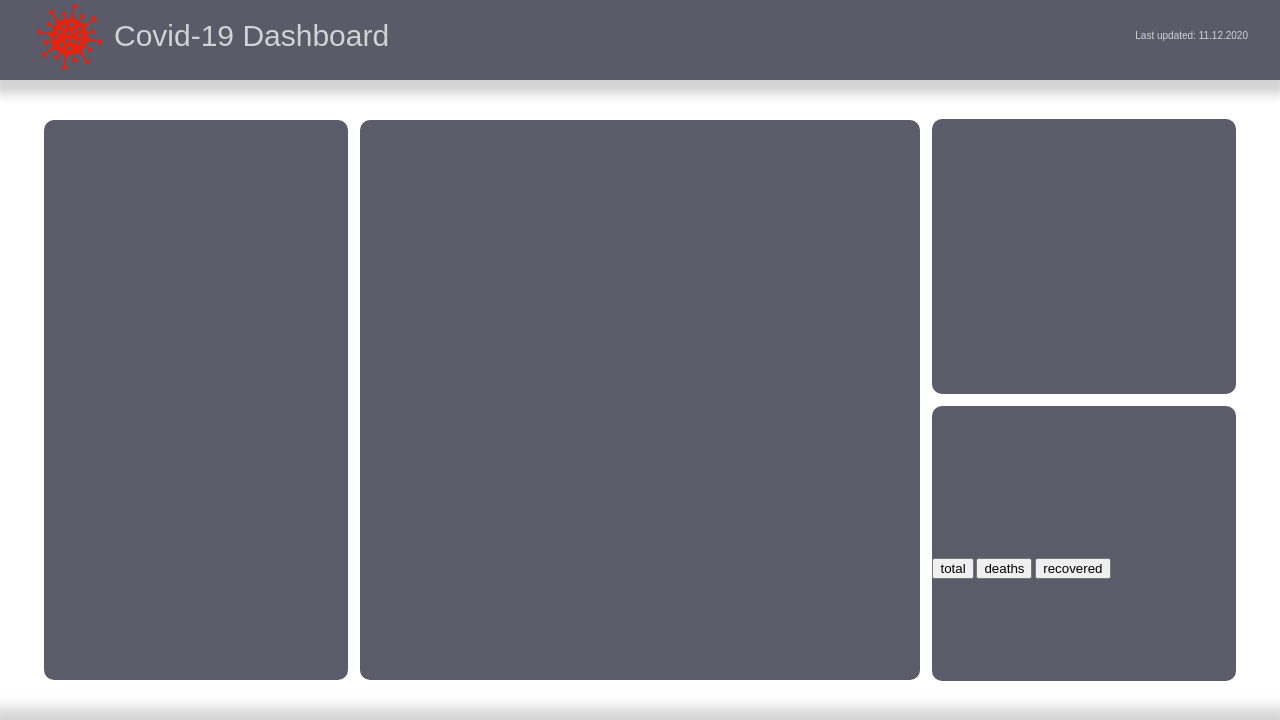
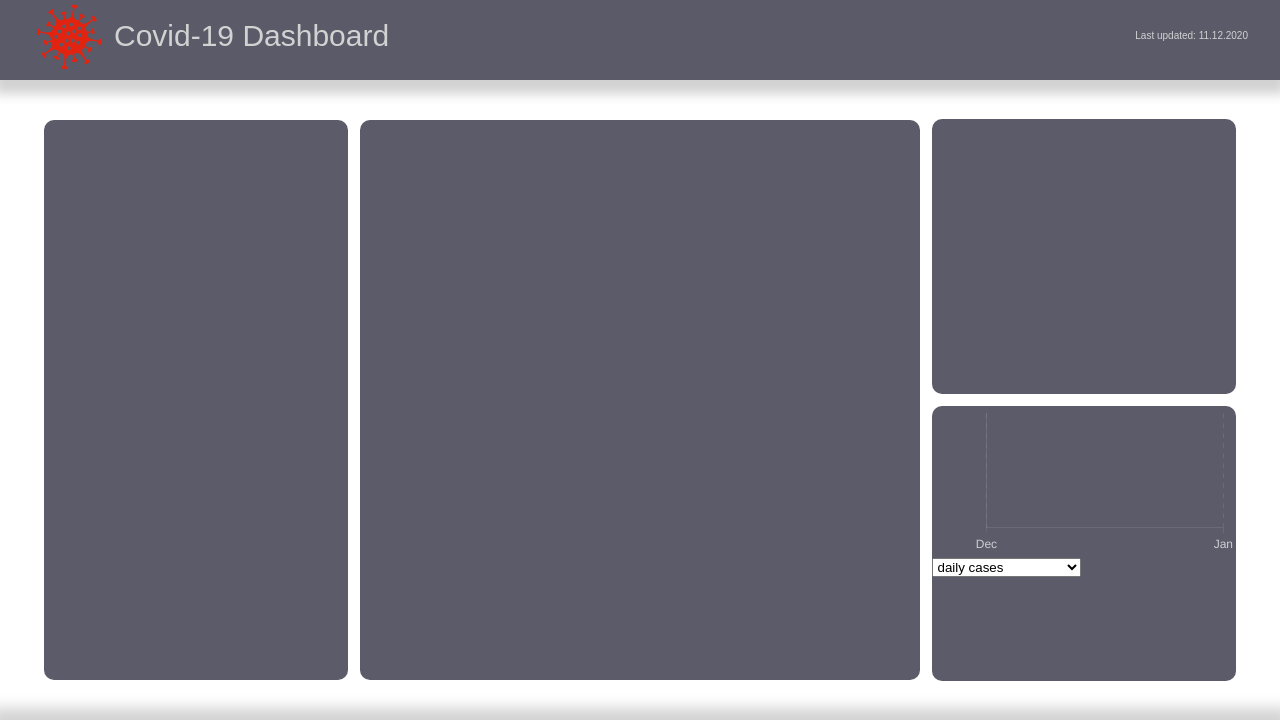
Before and after one commit to AlexChrks/covid-dashboard, a website built with webpack: page src/index.html in a window 1280 px wide. Shown: the top 720 px of the page. Built offline with nearby package versions, Linux system fonts and the light colour scheme; no server answers; files whose address does not match are found by name.

Commit message:
feat: schedule comulative

```diff
--- a/src/assets/scripts/createSchedule/Schedule.js
+++ b/src/assets/scripts/createSchedule/Schedule.js
@@ -1,8 +1,7 @@
 import Chart from './Chart.bundle.min.js';
 
 class Schedule {
-  constructor(arrayDays, ctx) {
-    this.arrayDays = arrayDays;
+  constructor(ctx) {
     this.ctx = ctx;
   }
 
@@ -10,34 +9,38 @@ class Schedule {
     this.arrayDays = val;
   }
 
-  convert(param) {
+  convertDaily(param, option) {
     for (let i = 1; i < this.arrayDays.length; i++) {
+      let num;
+      if (option === 'daily') {
+        num = this.arrayDays[i][param] - this.arrayDays[i - 1][param];
+      } else if (option === 'cumulative') {
+        num = this.arrayDays[i][param];
+      }
+      if (num < 0) num = 0;
       this.arr.push({
         x: new Date(`${this.arrayDays[i].date}`),
-        y: (this.arrayDays[i][param] - this.arrayDays[i - 1][param])
+        y: (num)
       });
     }
+    this.maxValue = Math.ceil(Math.max(...this.arr.map((el) => el.y)) / 10) * 15;
+    this.stepSize = this.maxValue / 3;
   }
 
-  drawSchedule(param = 'totalConfirmed') {
-    if (param === 'totalConfirmed') {
-      this.maxValue = 2000000;
-      this.stepSize = 500000;
-    } else if (param === 'totalDeaths') {
-      this.maxValue = 20000;
-      this.stepSize = 5000;
-    } else {
-      this.maxValue = 750000;
-      this.stepSize = 250000;
-    }
+  drawSchedule(param, option = 'daily') {
+    if (param === 'totalConfirmed') this.color = 'rgb(255, 99, 132)';
+    else if (param === 'totalDeaths') this.color = 'rgb(194, 10, 10)';
+    else this.color = 'rgb(41, 181, 20)';
+    if (option === 'daily') this.type = 'bar';
+    else if (option === 'cumulative') this.type = 'bubble';
     this.arr = [];
-    this.convert(param);
+    this.convertDaily(param, option);
     const chartConfig = {
-      type: 'bar',
+      type: this.type,
       data: {
         datasets: [{
-          backgroundColor: 'rgb(255, 99, 132)',
-          borderColor: 'rgb(255, 99, 132)',
+          backgroundColor: this.color,
+          borderColor: this.color,
           barThickness: 2,
           data: this.arr
         }]
@@ -45,6 +48,9 @@ class Schedule {
       options: {
         responsive: true,
         legend: false,
+        interaction: {
+          mode: 'x'
+        },
         scales: {
           yAxes: [{
             ticks: {
--- a/src/assets/scripts/createSchedule/createSchedule.js
+++ b/src/assets/scripts/createSchedule/createSchedule.js
@@ -1,22 +1,31 @@
 import CovidAPI from '../Covid19API.js';
 import Schedule from './Schedule.js';
 
-function createSchedule() {
+function createSchedule(country) {
   const ctx = document.getElementById('myChart').getContext('2d');
-  const btns = document.querySelectorAll('.btn_schedule');
-  const somePromise = CovidAPI.getWorldHistory()
-    .then((database) => database)
-    .catch((error) => console.log(error.message));
-  somePromise.then((res) => {
-    const chart = new Schedule(res, ctx);
+  const selectSchedule = document.getElementById('select_schedule');
+  const chart = new Schedule(ctx);
+  let promiseHistory;
+  if (country !== undefined) {
+    promiseHistory = CovidAPI.getCountryHistory('Belarus')
+      .then((database) => database)
+      .catch((error) => new Error(error.message));
+  } else {
+    promiseHistory = CovidAPI.getWorldHistory()
+      .then((database) => database)
+      .catch((error) => new Error(error.message));
+  }
+  promiseHistory.then((res) => {
     chart.setArr = res;
-    chart.drawSchedule();
-    btns.forEach((el) => {
-      el.addEventListener('click', () => {
-        chart.drawSchedule(el.dataset.id);
-      });
-    });
+    chart.drawSchedule('totalConfirmed');
   });
+
+  function getSelectValue(value) {
+    const selectScheduleValue = document.getElementById('select_schedule').value;
+    if (value) chart.drawSchedule(value);
+    chart.drawSchedule(selectScheduleValue.split('_')[1], selectScheduleValue.split('_')[0]);
+  }
+  selectSchedule.addEventListener('change', getSelectValue);
 }
 
 export default createSchedule;
--- a/src/index.html
+++ b/src/index.html
@@ -31,12 +31,18 @@
           <div class="graph_widget">
             <div class="schedule_inside">
               <canvas id="myChart"></canvas>
-          </div>
-          <div class="buttons">
-              <button class="btn_schedule" data-id="totalConfirmed">total</button>
-              <button class="btn_schedule" data-id="totalDeaths">deaths</button>
-              <button class="btn_schedule" data-id="totalRecovered">recovered</button>
-          </div>
+            </div>
+            <select id="select_schedule">
+              <option value="daily_totalConfirmed">daily cases</option>
+              <option value="daily_totalDeaths">daily deaths</option>
+              <option value="daily_totalRecovered">daily recovered</option>
+              <option value="cumulative_totalConfirmed">cumulative cases</option>
+              <option value="cumulative_totalDeaths">cumulative deaths</option>
+              <option value="cumulative_totalRecovered">cumulative recovered</option>
+              <option value="absolute_totalConfirmed">absolute cases</option>
+              <option value="absolute_totalDeaths">absolute deaths</option>
+              <option value="absolute_totalRecovered">absolute recovered</option>
+            </select>
           </div>
         </div>
       </div>
```
